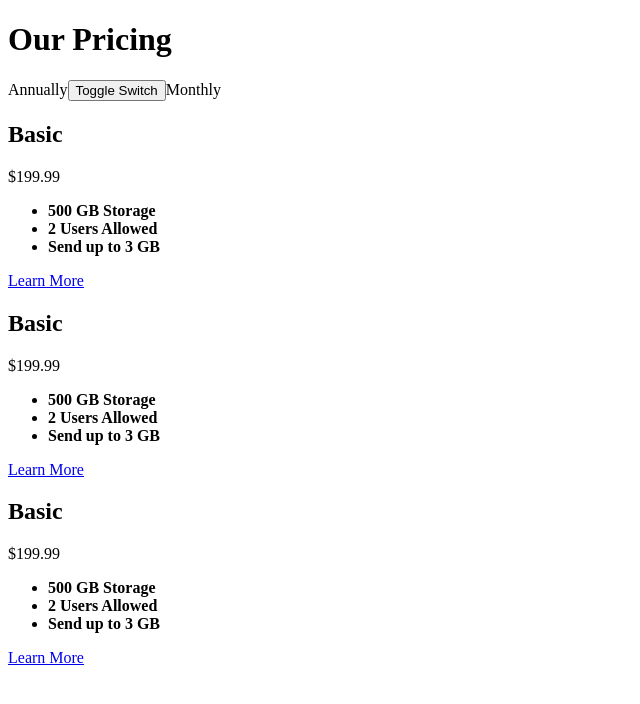
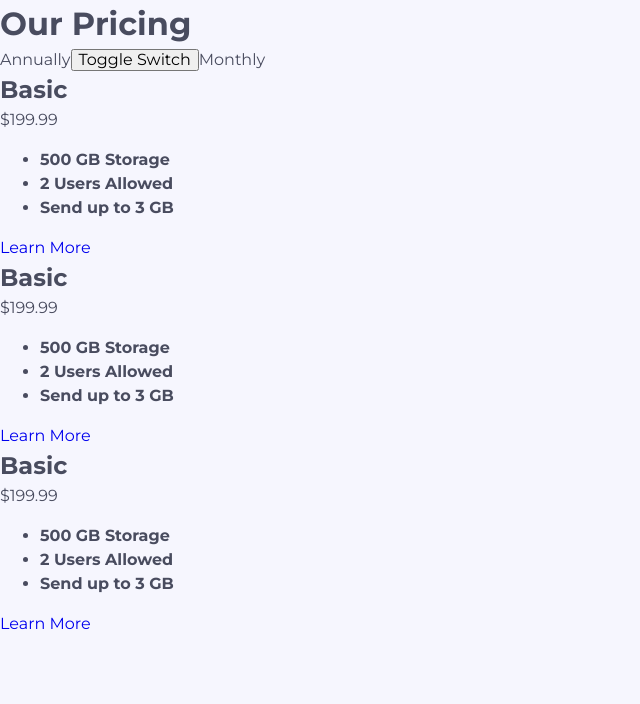
Before and after one commit to Shadowbest/Pricing-component-with-toggle, a React (Vite) app: page / in a window 1280 px wide. Shown: the top 704 px of the page, without its empty margins (0-640 px from the left). Built offline with nearby package versions, Linux system fonts and the light colour scheme.

Commit message:
feat(ui): add base stylings, create common spacing and sizing variables

```diff
--- a/src/App.jsx
+++ b/src/App.jsx
@@ -1,5 +1,6 @@
 import PricingCard from "./components/PricingCard.jsx";
 import ToggleSwitch from "./components/ToggleSwitch.jsx";
+import "./stylesheets/index.css";
 
 export default function App() {
   return (
--- /dev/null
+++ b/src/stylesheets/index.css
@@ -0,0 +1,71 @@
+/* FONTS */
+@font-face {
+  font-family: "Montserrat";
+  src: url("../assets/fonts/Montserrat-VariableFont_wght.ttf") format("truetype-variations");
+  font-weight: 100 900;
+  font-style: normal;
+}
+
+/* VARIABLES */
+:root {
+  /*-- gradient colors -- */
+  --accent-clr-300: 237 73 79;
+  --accent-clr-700: 238 63 64;
+  /*-- gradient colors -- */
+  --neutral-clr-50: 240 78 98;
+  --neutral-clr-650: 233 13 49;
+  --neutral-clr-700: 232 13 33;
+
+  /* Spacing */
+  --spacing-xs: 0.25rem;
+  --spacing-sm: 0.5rem;
+  --spacing-md: 1rem;
+  --spacing-lg: 2rem;
+
+  /* text sizing */
+  --text-xs: 0.75rem;
+  --text-sm: 0.875rem;
+  --text-base: 1rem;
+  --text-lg: 1.25rem;
+  --text-xl: 1.5rem;
+  --text-2xl: 2rem;
+}
+
+@layer defaults, utilities;
+
+@layer defaults {
+
+  *,
+  *::before,
+  *::after {
+    box-sizing: inherit;
+  }
+
+  html {
+    box-sizing: border-box;
+  }
+
+  body {
+    margin: 0;
+    color: hsl(var(--neutral-clr-700));
+    background-color: hsl(var(--neutral-clr-50));
+    font-family: "Montserrat", sans-serif, system-ui;
+    line-height: 1.5;
+  }
+
+  h1,
+  h2,
+  p {
+    margin: 0;
+  }
+
+  a {
+    text-decoration: none;
+  }
+
+  button {
+    font-family: inherit;
+    font-size: 1rem;
+    line-height: 1;
+  }
+}
```
